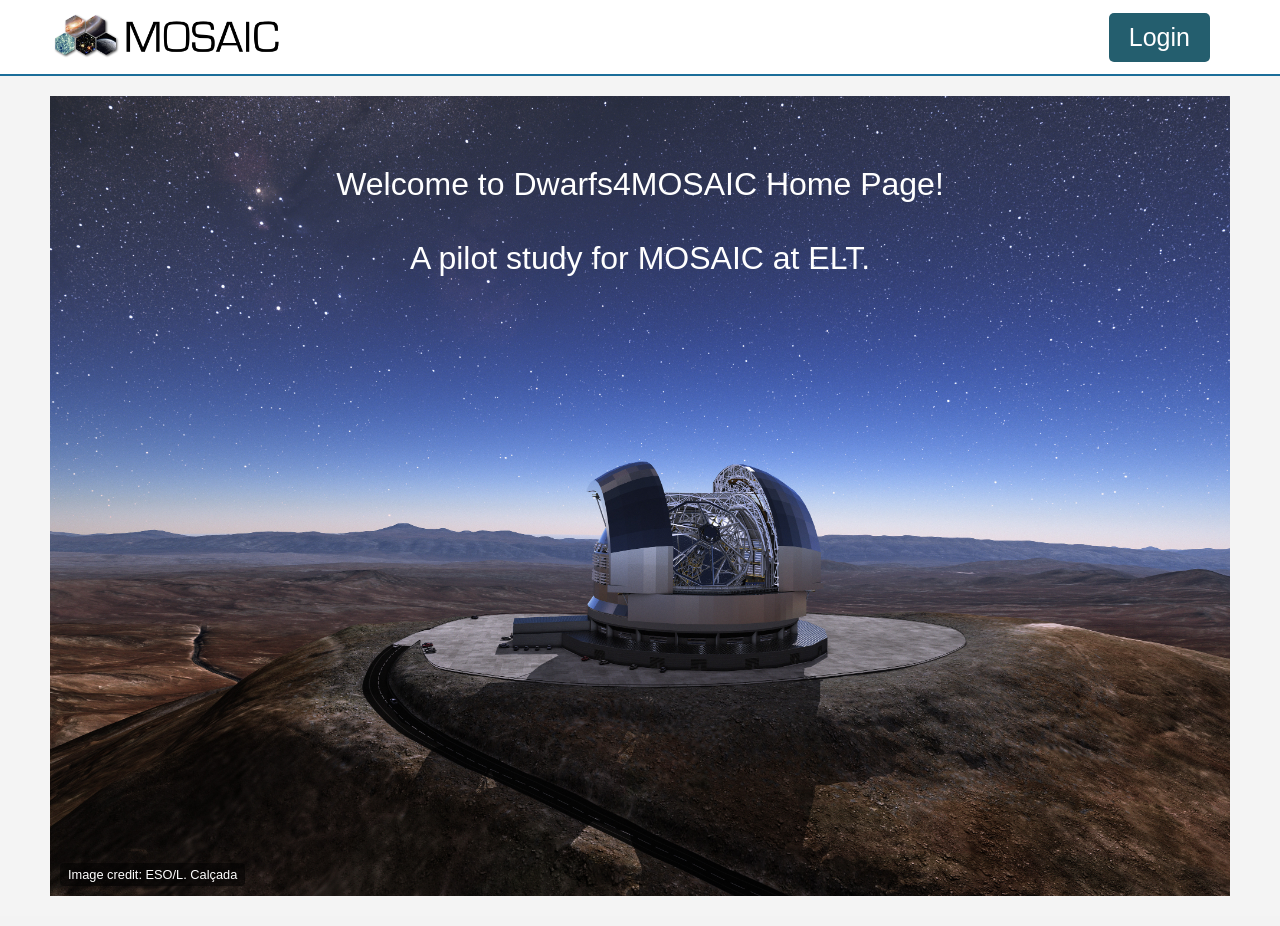
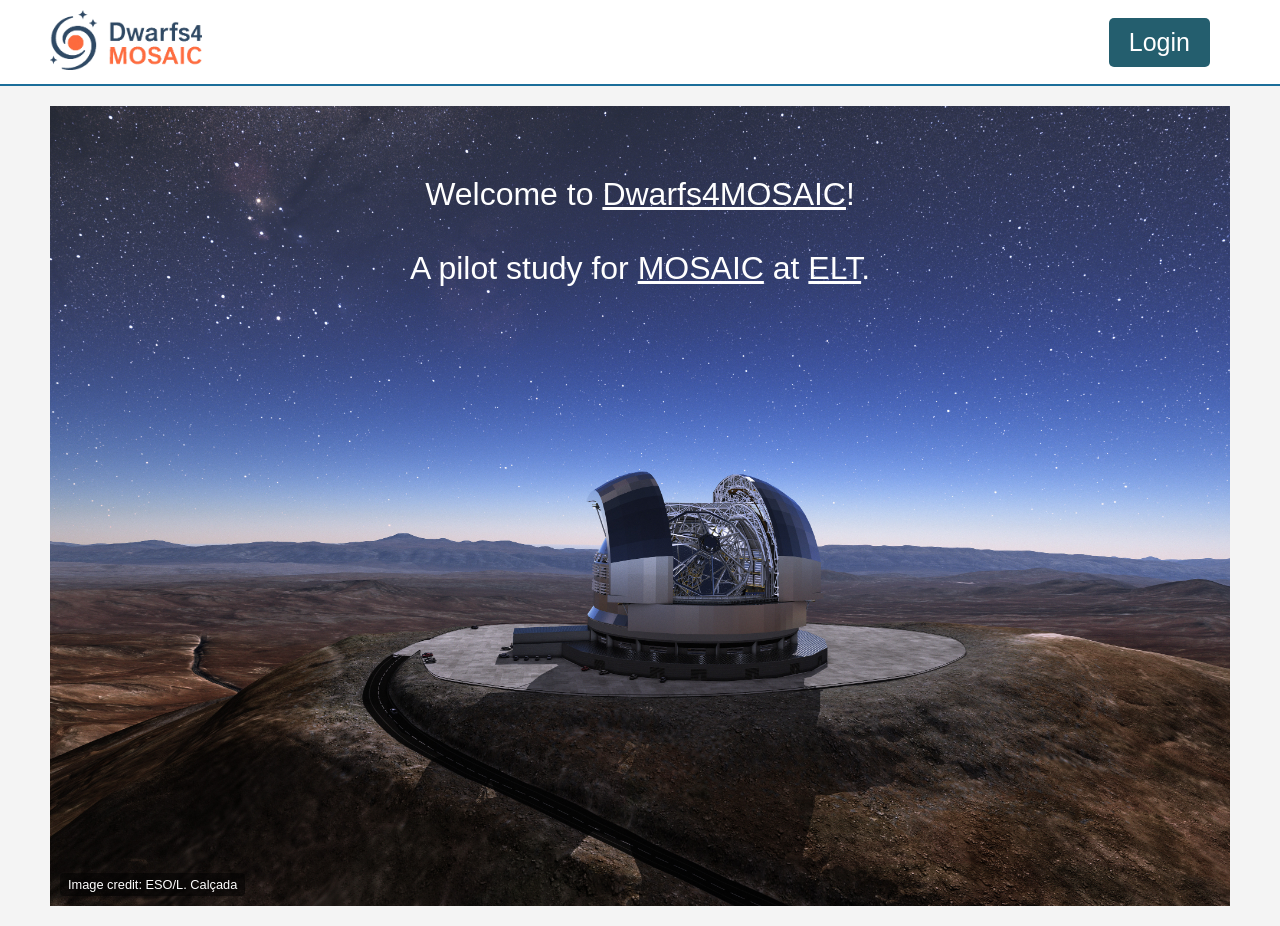
Before and after one commit to noeliagrande/Dwarfs4MOSAIC-Web, a Django app: page /home/ in a window 1280 px wide. Before the commit the page ends 896 px from the top, so only its background shows below. Run offline with Django 5.2, Linux system fonts and the light colour scheme.

Commit message:
Se añade logo para dwarfs4MOSAIC y enlaces en la página inicial.

```diff
--- a/src/dwarfs4MOSAIC/static/dwarfs4MOSAIC/base.css
+++ b/src/dwarfs4MOSAIC/static/dwarfs4MOSAIC/base.css
@@ -53,11 +53,11 @@ body {
 .logo {
     flex-shrink: 0;  /* Prevents logo shrinkage if space is limited */
     /*border: 2px solid red;*/
-    max-width: 20%;
+    /*max-width: 20%;*/
 }
 
 .header .logo img {
-    width: 100%; /* logo size */
+    width: 20%; /* logo size */
     height: auto; /* Maintains logo proportions */
 }
 
--- a/src/dwarfs4MOSAIC/templates/dwarfs4MOSAIC/base.html
+++ b/src/dwarfs4MOSAIC/templates/dwarfs4MOSAIC/base.html
@@ -16,8 +16,9 @@
         <header class="header">
             <!-- Logo -->
             <div class="logo">
-                <a href="https://elt.eso.org/instrument/MOSAIC/" target="_blank">
-                    <img src="{% static 'dwarfs4MOSAIC/images/logo_mosaic_horiz.png' %}" alt="">
+                <a href="https://guaix.ucm.es/dwarfs4mosaic/" target="_blank">
+                    <img src="{% static 'dwarfs4MOSAIC/images/logo_dwarfs4mosaic.png' %}"
+                         alt="dwarfs4MOSAIC logo">
                 </a>
             </div>
 
--- a/src/dwarfs4MOSAIC/templates/dwarfs4MOSAIC/home.html
+++ b/src/dwarfs4MOSAIC/templates/dwarfs4MOSAIC/home.html
@@ -15,9 +15,16 @@
                 background-size: cover; background-position: center;
                 padding: 50px;">
             <div style="color: white; font-size: 2rem; text-align: center; padding: 20px;">
-                Welcome to Dwarfs4MOSAIC Home Page!
+                Welcome to
+                <a href="https://guaix.ucm.es/dwarfs4mosaic/" target="_blank"
+                   style="color: white; text-decoration: underline;">Dwarfs4MOSAIC</a>!
                 <br><br>
-                A pilot study for MOSAIC at ELT.
+                A pilot study for
+                <a href="https://elt.eso.org/instrument/MOSAIC/" target="_blank"
+                   style="color: white; text-decoration: underline;">MOSAIC</a>
+                at
+                <a href="https://elt.eso.org/" target="_blank"
+                   style="color: white; text-decoration: underline;">ELT</a>.
             </div>
             <div style="position: absolute; bottom: 10px; left: 10px;
                 color: white; font-size: 0.8rem; background-color: rgba(0, 0, 0, 0.5);
@@ -88,7 +95,7 @@
                                         {{ block.obs_run.instrument }}
                                     </a>
                                 {% else %}
-                                    {{ block.obs_run.instrument }}
+                                    {{ block.obs_run.instrument|default_if_none:""  }}
                                 {% endif %}
                                 <br>
                             {% endfor %}
--- a/src/dwarfs4MOSAIC/templates/dwarfs4MOSAIC/instruments.html
+++ b/src/dwarfs4MOSAIC/templates/dwarfs4MOSAIC/instruments.html
@@ -52,7 +52,7 @@
                     </td>
                     {% if instrument.website %}
                         <td style="text-align: center;">
-                            <a href="{{ instrument.website }}" target="_blank" title="{{ 'visit Site' }}">
+                            <a href="{{ instrument.website }}" target="_blank" title="{{ 'Visit site' }}">
                                 <img src="{% static 'dwarfs4MOSAIC/icons/arrow-up-right-from-square-solid.svg' %}"
                                      alt="Visit Site" style="width: 15px; height: 15px;">
                             </a>
--- a/src/dwarfs4MOSAIC/templates/dwarfs4MOSAIC/observatories.html
+++ b/src/dwarfs4MOSAIC/templates/dwarfs4MOSAIC/observatories.html
@@ -27,7 +27,7 @@
                     <th>LOCATION</th>
                     <th>LONGITUDE</th>
                     <th>LATITUDE</th>
-                    <th>ALTITUDE</th>
+                    <th>ALTITUDE (m)</th>
                     <th>WEBSITE</th>
                 </tr>
             </thead>
@@ -45,7 +45,7 @@
                     <td>{{ observatory.altitude|default_if_none:"" }}</td>
                     {% if observatory.website %}
                         <td style="text-align: center; vertical-align: middle;">
-                            <a href="{{ observatory.website }}" target="_blank" title="{{ 'visit Site' }}">
+                            <a href="{{ observatory.website }}" target="_blank" title="{{ 'Visit site' }}">
                                 <img src="{% static 'dwarfs4MOSAIC/icons/arrow-up-right-from-square-solid.svg' %}"
                                      alt="Visit Site" style="width: 15px; height: 15px;">
                             </a>
--- a/src/dwarfs4MOSAIC/templates/dwarfs4MOSAIC/observatory.html
+++ b/src/dwarfs4MOSAIC/templates/dwarfs4MOSAIC/observatory.html
@@ -53,7 +53,7 @@
                     <td>{{ telescope.aperture }}</td>
                     {% if telescope.website %}
                         <td style="text-align: center;">
-                            <a href="{{ telescope.website }}" target="_blank" title="{{ 'visit Site' }}">
+                            <a href="{{ telescope.website }}" target="_blank" title="{{ 'Visit site' }}">
                                 <img src="{% static 'dwarfs4MOSAIC/icons/arrow-up-right-from-square-solid.svg' %}"
                                      alt="Visit Site" style="width: 15px; height: 15px;">
                             </a>
--- a/src/dwarfs4MOSAIC/templates/dwarfs4MOSAIC/telescope.html
+++ b/src/dwarfs4MOSAIC/templates/dwarfs4MOSAIC/telescope.html
@@ -48,7 +48,7 @@
                     </td>
                     {% if instrument.website %}
                         <td style="text-align: center;">
-                            <a href="{{ instrument.website }}" target="_blank" title="{{ 'visit Site' }}">
+                            <a href="{{ instrument.website }}" target="_blank" title="{{ 'Visit site' }}">
                                 <img src="{% static 'dwarfs4MOSAIC/icons/arrow-up-right-from-square-solid.svg' %}"
                                      alt="Visit Site" style="width: 15px; height: 15px;">
                             </a>
--- a/src/dwarfs4MOSAIC/templates/dwarfs4MOSAIC/telescopes.html
+++ b/src/dwarfs4MOSAIC/templates/dwarfs4MOSAIC/telescopes.html
@@ -64,7 +64,7 @@
                     <td>{{ telescope.aperture }}</td>
                     {% if telescope.website %}
                         <td style="text-align: center;">
-                            <a href="{{ telescope.website }}" target="_blank" title="{{ 'visit Site' }}">
+                            <a href="{{ telescope.website }}" target="_blank" title="{{ 'Visit site' }}">
                                 <img src="{% static 'dwarfs4MOSAIC/icons/arrow-up-right-from-square-solid.svg' %}"
                                      alt="Visit Site" style="width: 15px; height: 15px;">
                             </a>
```
Also changed, not shown: src/dwarfs4MOSAIC/static/dwarfs4MOSAIC/images/logo_dwarfs4mosaic.png (added).
